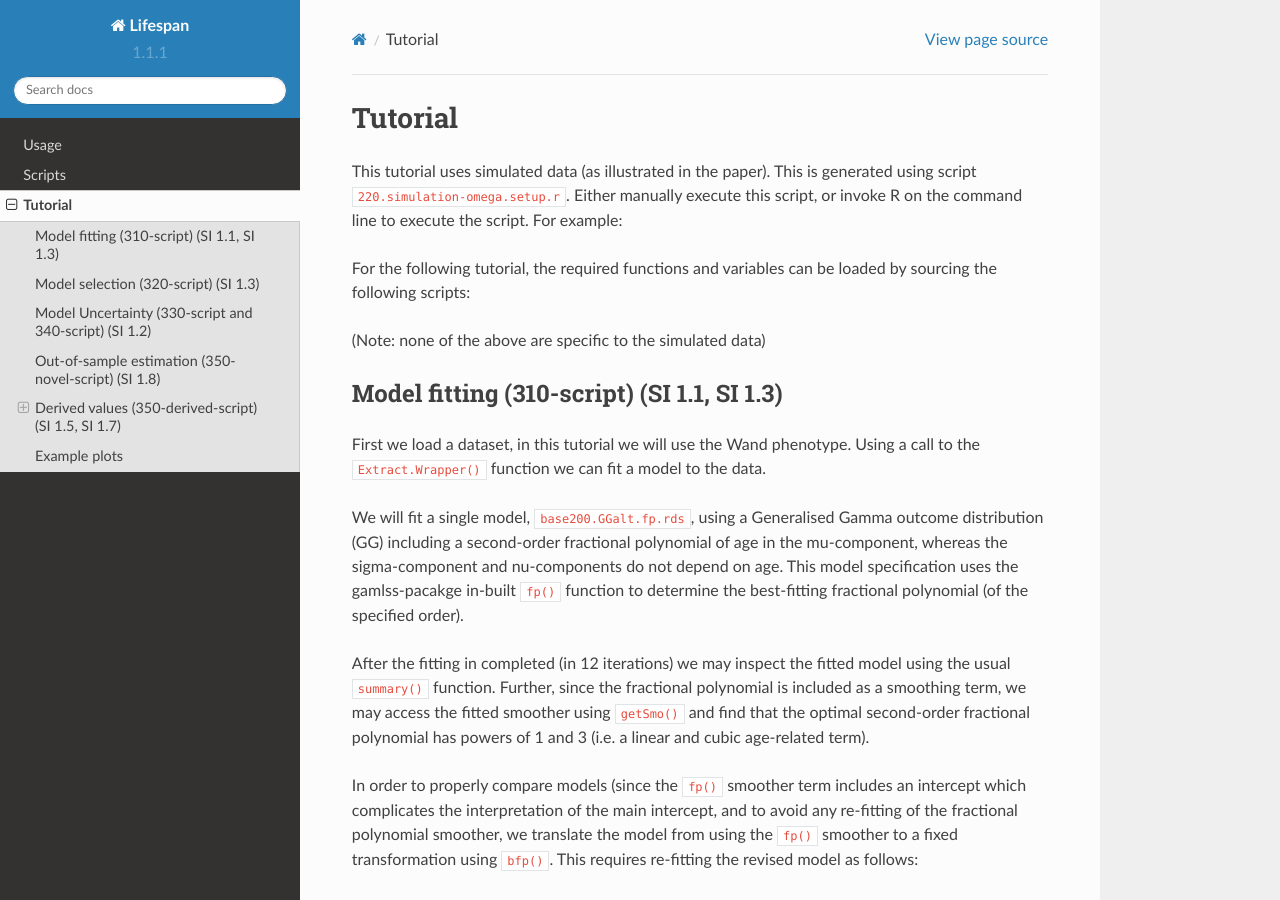
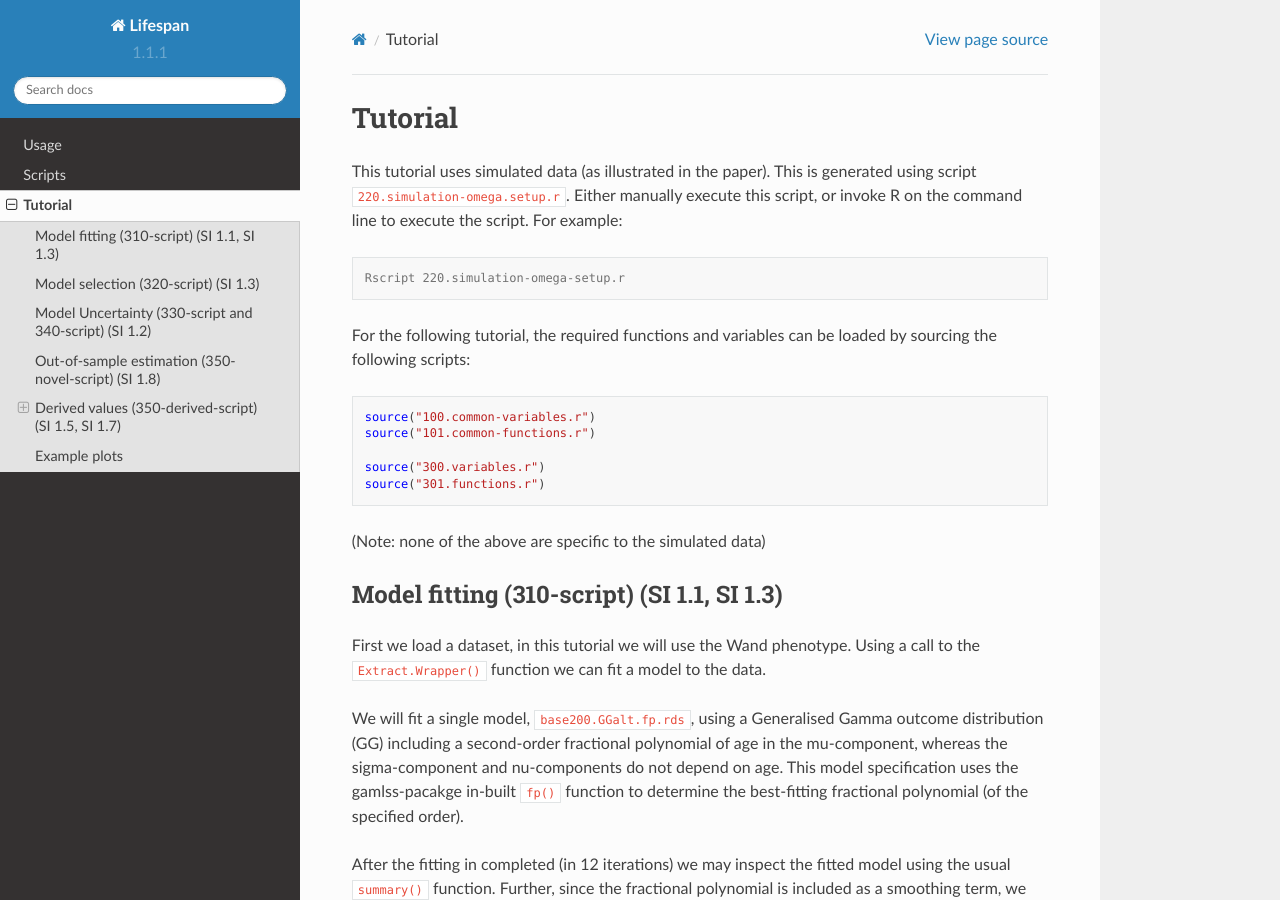
Before and after one commit to brainchart/brainchart, a Sphinx documentation site: the page built from docs/source/tutorial.rst, in a window 1280 px wide and 900 px high. Built offline with Sphinx 7.4.7 and the Read the Docs theme 2.0.0, drawn with Linux system fonts in a browser that asks for light colours.

Commit message:
Update tutorial.rst

```diff
--- a/docs/source/tutorial.rst
+++ b/docs/source/tutorial.rst
@@ -5,13 +5,15 @@ This tutorial uses simulated data (as illustrated in the paper). This is generat
 
 
 .. code-block:: console
+
   Rscript 220.simulation-omega-setup.r
 
 
 For the following tutorial, the required functions and variables can be loaded by sourcing the following scripts:
 
 
-.. code-block:: console
+.. code-block:: r
+
   source("100.common-variables.r")
   source("101.common-functions.r")
 
```
